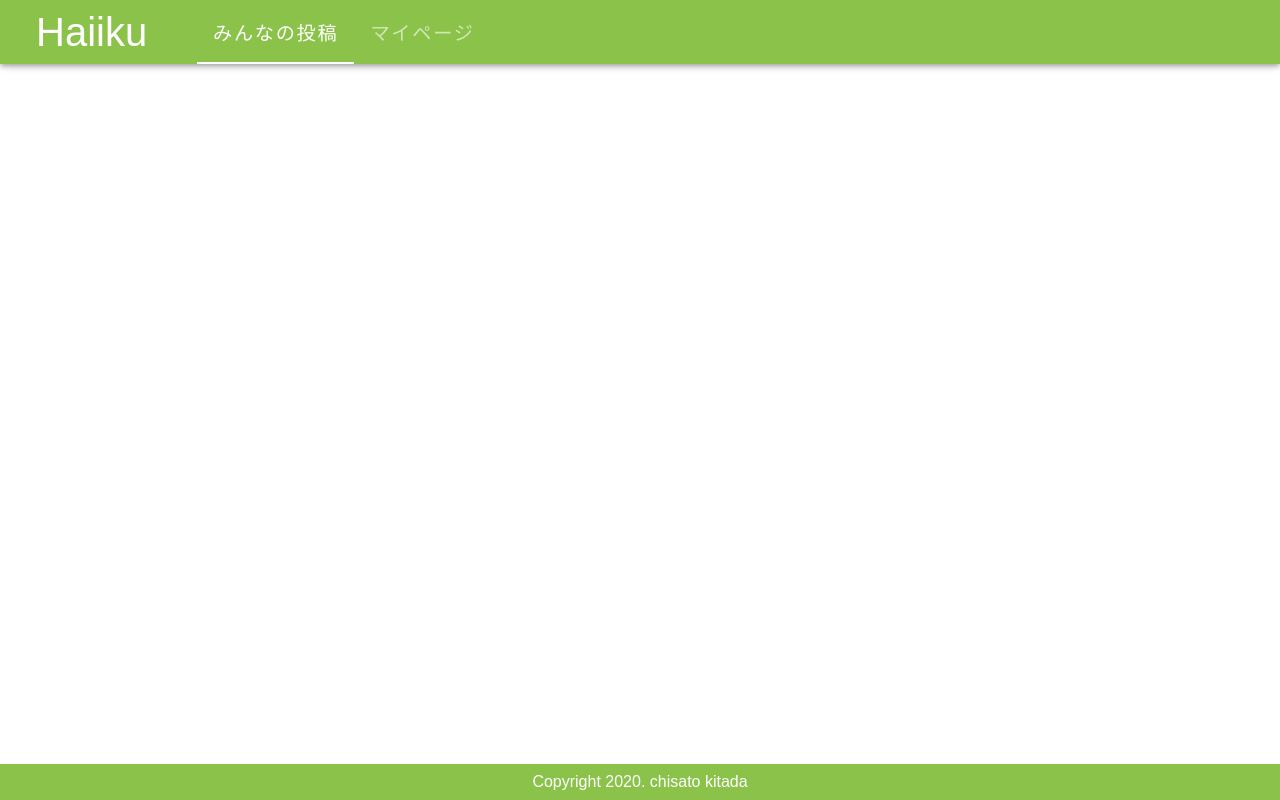
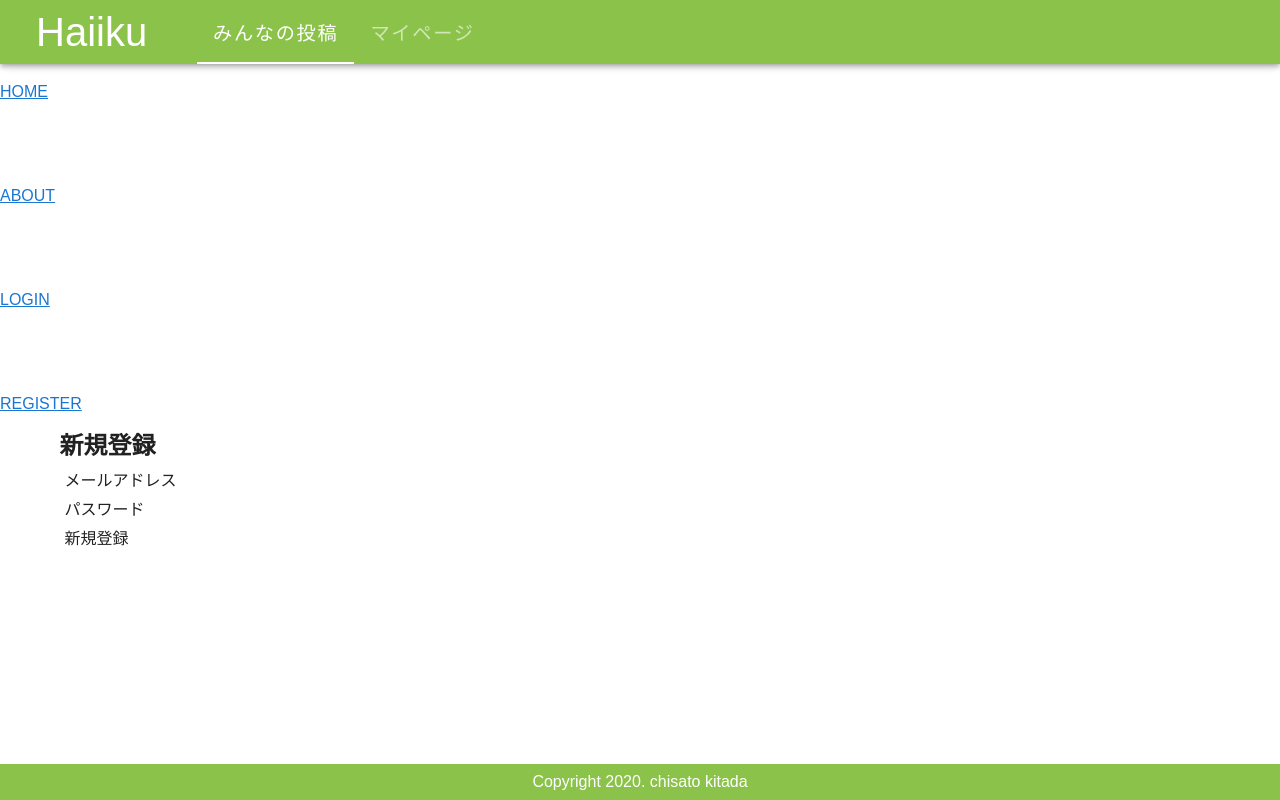
Before and after one commit to ki01chi/my-app-vue, a Vue app: page /register in a window 1280 px wide. Built offline with nearby package versions, Linux system fonts and the light colour scheme; a web font is replaced by a local one.

Commit message:
routerで各ページ登録 #5

```diff
--- a/src/App.vue
+++ b/src/App.vue
@@ -1,6 +1,11 @@
 <template>
   <v-app id="app">
     <Header />
+    <router-link to="/home" class="link">HOME</router-link>
+    <router-link to="/about" class="link">ABOUT</router-link>
+    <router-link to="/login" class="link">LOGIN</router-link>
+    <router-link to="/register" class="link">REGISTER</router-link>
+    <router-view></router-view>
     <Footer />
   </v-app>
 </template>
@@ -25,4 +30,7 @@ export default {
       font-family: 'Sawarabi Mincho', sans-serif;
     }
 
+.link {
+  margin-top: 80px;
+}
 </style>
--- a/src/router/index.js
+++ b/src/router/index.js
@@ -1,22 +1,33 @@
 import Vue from 'vue'
 import VueRouter from 'vue-router'
 import Home from '../views/Home.vue'
+import About from '../views/About.vue'
+import Login from '../views/Login.vue'
+import Register from '../views/Register.vue'
+
 
 Vue.use(VueRouter)
 
 const routes = [
   {
-    path: '/',
+    path: '/home',
     name: 'Home',
     component: Home
   },
   {
     path: '/about',
     name: 'About',
-    // route level code-splitting
-    // this generates a separate chunk (about.[hash].js) for this route
-    // which is lazy-loaded when the route is visited.
-    component: () => import(/* webpackChunkName: "about" */ '../views/About.vue')
+    component: About
+  },
+  {
+    path: '/login',
+    name: 'Login',
+    component: Login
+  },
+  {
+    path: '/register',
+    name: 'Register',
+    component: Register
   }
 ]
 
@@ -24,6 +35,7 @@ const router = new VueRouter({
   mode: 'history',
   base: process.env.BASE_URL,
   routes
+
 })
 
 export default router
--- a/src/views/About.vue
+++ b/src/views/About.vue
@@ -1,5 +1,6 @@
 <template>
-  <div class="about">
-    <h1>This is an about page</h1>
+  <div class="container">
+    <h2>詳細ページ</h2>
+    <p>ログインが必要です</p>
   </div>
 </template>
--- a/src/views/Home.vue
+++ b/src/views/Home.vue
@@ -1,7 +1,7 @@
 <template>
-  <v-spp>
-
-  </v-spp>
+  <div class="container">
+    <h2>トップページ</h2>
+  </div>
 </template>
 
 <script>
--- a/src/views/Login.vue
+++ b/src/views/Login.vue
@@ -0,0 +1,24 @@
+<template>
+  <div class="container">
+    <h2>ログイン</h2>
+    <form class="login-form">
+      <div class="input-group">
+        <label for="email">メールアドレス</label>
+        <input type="email" id="email">
+      </div>
+      <div class="input-group">
+        <label for="password">パスワード</label>
+        <input type="password" id="password">
+      </div>
+      <div class="input-group">
+        <button type="button">送信</button>
+      </div>
+    </form>
+  </div>
+</template>
+
+<style>
+  .input-group {
+    margin: 5px;
+  }
+</style>Ï
--- a/src/views/Register.vue
+++ b/src/views/Register.vue
@@ -0,0 +1,18 @@
+<template>
+  <div class="container">
+    <h2>新規登録</h2>
+    <form class="login-form">
+      <div class="input-group">
+        <label for="email">メールアドレス</label>
+        <input type="email" id="email">
+      </div>
+      <div class="input-group">
+        <label for="password">パスワード</label>
+        <input type="password" id="password">
+      </div>
+      <div class="input-group">
+        <button type="button">新規登録</button>
+      </div>
+    </form>
+  </div>
+</template>
```
